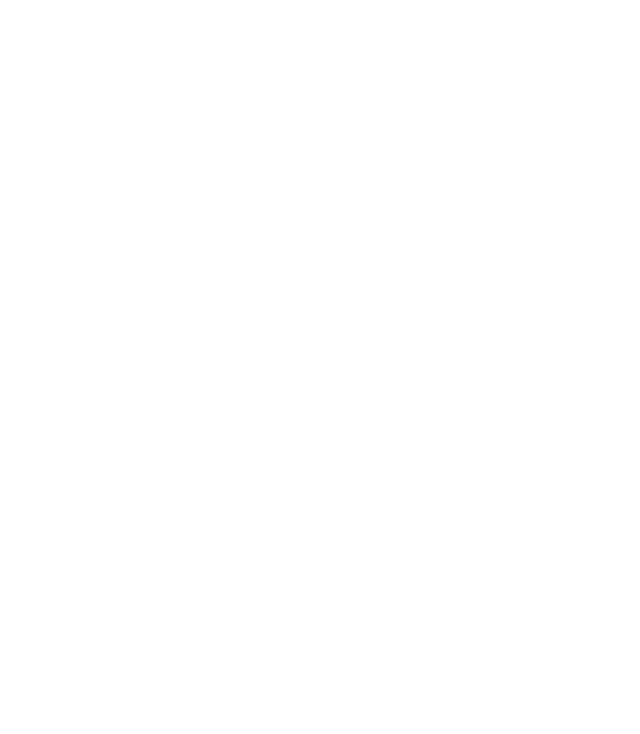
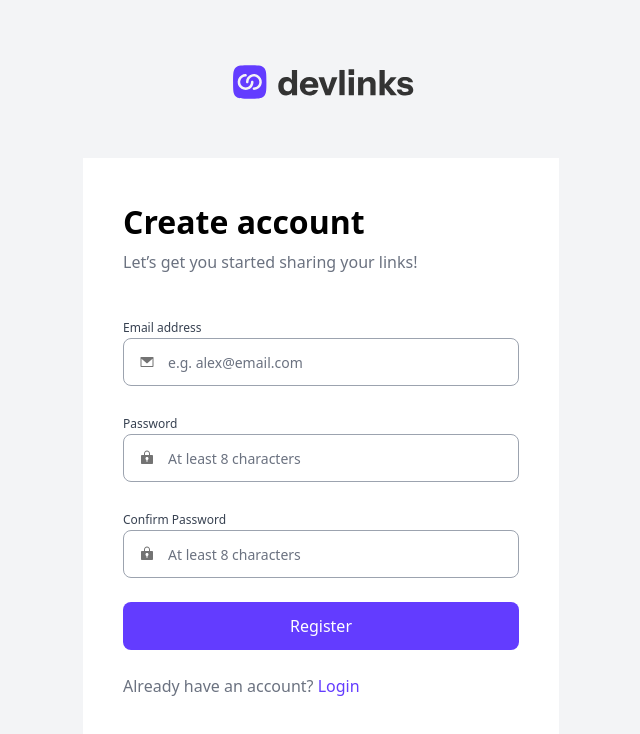
Before and after one commit to riteshkumarldh/dev-links, a React (Vite) app: page /register in a window 1280 px wide. Before the commit this address led to /login. Shown: the top 734 px of the page, without its empty margins (319-959 px from the left). Built offline with nearby package versions, Linux system fonts and the light colour scheme.

Commit message:
added react hook form

```diff
--- a/src/App.jsx
+++ b/src/App.jsx
@@ -21,22 +21,8 @@
             </RouteProtect>
           }
         />
-        <Route
-          path="/login"
-          element={
-            <RouteProtect isAuthenticated={!authenticated}>
-              <LoginPage />
-            </RouteProtect>
-          }
-        />
-        <Route
-          path="/register"
-          element={
-            <RouteProtect isAuthenticated={!authenticated}>
-              <RegisterPage />
-            </RouteProtect>
-          }
-        />
+        <Route path="/login" element={<LoginPage />} />
+        <Route path="/register" element={<RegisterPage />} />
         <Route
           path="/profile"
           element={
--- a/src/components/Button.jsx
+++ b/src/components/Button.jsx
@@ -1,7 +1,8 @@
-export default function Button({ children, className, disabled }) {
+export default function Button({ children, className, disabled, type }) {
   return (
     <button
       disabled={disabled}
+      type={type}
       className={`py-3 w-full rounded-lg transition-all duration-200 outline-none focus:ring-4 focus:ring-bl-200  ${className}`}
     >
       {children}
--- a/src/components/InputBox.jsx
+++ b/src/components/InputBox.jsx
@@ -5,6 +5,7 @@
   placeholder,
   icon,
   error,
+  register,
 }) {
   return (
     <div>
@@ -15,9 +16,9 @@
         <input
           type={type}
           id={id}
-          name={id}
           className="w-full border border-gray-400 h-12 placeholder:text-gray-500 placeholder:text-sm pl-11 rounded-lg focus:outline-purple-600 focus:outline"
           placeholder={placeholder}
+          {...register}
         />
         <img
           src={icon}
--- a/src/components/RegisterForm.jsx
+++ b/src/components/RegisterForm.jsx
@@ -1,4 +1,5 @@
 import { Link } from "react-router-dom";
+import { useForm } from "react-hook-form";
 
 import message from "../assets/icons/message.svg";
 import lock from "../assets/icons/lock.svg";
@@ -7,6 +8,18 @@
 import Button from "./Button";
 
 export default function RegisterForm() {
+  const {
+    register,
+    handleSubmit,
+    reset,
+    formState: { errors },
+  } = useForm();
+
+  const onSubmit = (data) => {
+    console.log("form submitted", data);
+
+    reset();
+  };
   return (
     <div className="bg-white p-10 max-w-[476px] w-full">
       <div>
@@ -17,14 +30,20 @@
           </p>
         </div>
 
-        <form className="flex flex-col gap-6">
+        <form className="flex flex-col gap-6" onSubmit={handleSubmit(onSubmit)}>
           <InputBox
             icon={message}
             label="Email address"
             placeholder="e.g. alex@email.com"
             id="email"
             type="email"
-            error="Enter correct Email"
+            error={errors.email?.message}
+            register={register("email", {
+              required: {
+                value: true,
+                message: "Email is required",
+              },
+            })}
           />
           <InputBox
             icon={lock}
@@ -32,7 +51,13 @@
             placeholder="At least 8 characters"
             id="password"
             type="password"
-            error="Enter correct password"
+            error={errors.password?.message}
+            register={register("password", {
+              required: {
+                value: true,
+                message: "Password is required",
+              },
+            })}
           />
           <InputBox
             icon={lock}
@@ -40,9 +65,18 @@
             placeholder="At least 8 characters"
             id="confirm_password"
             type="password"
-            error="Enter correct password"
+            error={errors.confirm_password?.message}
+            register={register("confirm_password", {
+              required: {
+                value: true,
+                message: "confirm Password is required",
+              },
+            })}
           />
-          <Button className="bg-[#633CFF] text-white hover:bg-[#BEADFF]">
+          <Button
+            type="submit"
+            className="bg-[#633CFF] text-white hover:bg-[#BEADFF]"
+          >
             Register
           </Button>
           <p className="text-gray-500">
```
